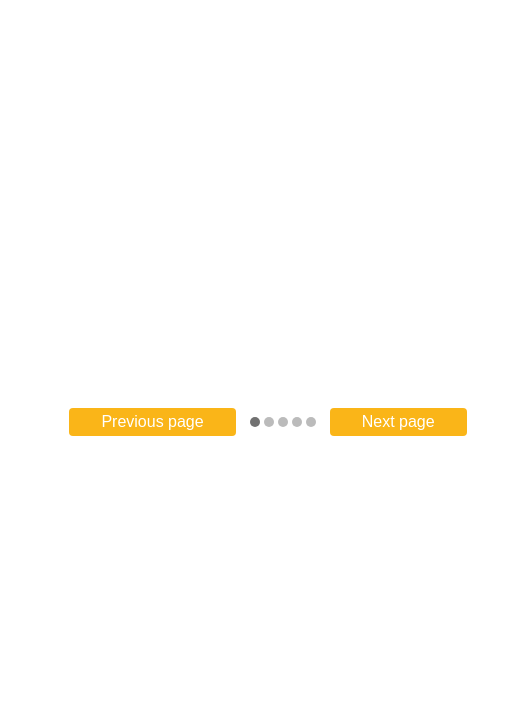
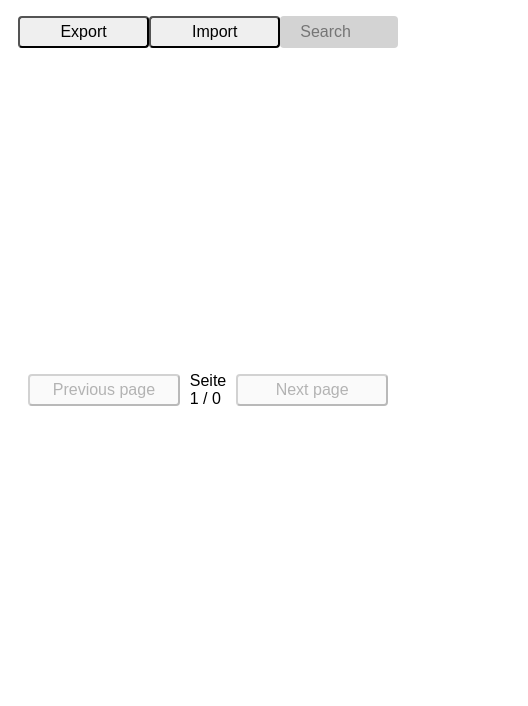
Before and after one commit to MrFireDevil/NoMoreAnime, a browser extension: page src/content/popup.html in a window 400 px wide. Shown: the part 138-844 px from the top of the page, 528 px wide, since content can reach past the window. Drawn offline with Linux system fonts and the light colour scheme.

Commit message:
Replace ugly orange button to simple trash icon button

```diff
--- a/src/content/popup.css
+++ b/src/content/popup.css
@@ -1,32 +1,52 @@
+/* Grundlegende Formatierung für den Body */
 body {
     font-family: Arial, sans-serif;
     padding: 10px;
-    width: 500px;
     display: flex;
     flex-direction: column;
-    height: 560px;
+    width: 500px;  /* Feste Breite für die Extension */
+    height: 560px; /* Feste Höhe für die Extension */
+    max-width: 100%; /* Sicherstellen, dass es nicht breiter als der Bildschirm wird */
+    max-height: 100vh; /* Sicherstellen, dass es nicht höher als der Bildschirm wird */
+    box-sizing: border-box;
 }
 
+/* Header mit Titel und Darkmode-Switch */
+#header {
+    display: flex;
+    justify-content: space-between;
+    align-items: center;
+    margin-bottom: 15px;
+}
+
+/* Button und Input-Bereich */
 #buttons {
     display: flex;
-    #justify-content: space-between;
-    margin-bottom: 5px;
+    justify-content: space-between;
+    margin-bottom: 10px;
+    width: 100%;
 }
 
-button {
-    background-color: #fab518;
-    color: white;
-    padding: 5px 32px;
-    text-align: center;
-    text-decoration: none;
-    display: inline-block;
+/* Allgemeines Styling für Buttons */
+button, #search-input {
+    margin: 4px 0;
+    padding: 5px 20px;
+    border-radius: 4px;
     font-size: 16px;
-    margin: 4px 2px;
     cursor: pointer;
-    border: none;
-    border-radius: 4px;
+    width: 100%;  /* Stellen sicher, dass sie die volle Breite nutzen */
 }
 
+/* Styling für den Suchinput */
+#search-input {
+    background-color: lightgray;
+    color: black;
+    border: none;
+    width: calc(100% - 40px);
+    box-sizing: border-box;
+}
+
+/* Styling für die Anime-Elemente */
 .anime {
     border: 1px solid #ddd;
     border-radius: 4px;
@@ -35,25 +55,65 @@ button {
     display: flex;
     justify-content: space-between;
     align-items: center;
+    position: relative; /* Erforderlich für die Positionierung des Buttons */
 }
 
 .anime-name {
+    font-size: 16px;
     margin-right: 10px;
-    font-size: 16px;
+    flex-grow: 1; /* Der Name soll den verfügbaren Platz einnehmen */
 }
 
-#search-input {
-    background-color: lightgray; /* Gleiche Hintergrundfarbe wie die Buttons */
-    color: black; /* Gleiche Textfarbe wie die Buttons */
-    padding: 5px; /* Gleicher Innenabstand wie die Buttons */
-    font-size: 16px; /* Gleiche Schriftgröße wie die Buttons */
-    margin: 4px 2px; /* Gleicher Außenabstand wie die Buttons */
-    border: none; /* Entfernt den Standardrahmen */
-    border-radius: 4px; /* Gleicher Border-Radius wie die Buttons */
-    width: calc(100% - 40px); /* 100% - doppelter Abstand zum Rand */
-    box-sizing: border-box; /* Damit Padding und Border in die Breite einbezogen werden */
+.unhide-button {
+    background: none;
+    border: none;
+    padding: 0;
+    cursor: pointer;
+    display: flex;
+    justify-content: center;
+    align-items: center;
+    position: absolute; /* Positioniert den Button relativ zur Box */
+    right: 10px; /* Abstände vom rechten Rand */
+    top: 50%;
+    transform: translateY(-50%); /* Zentriert vertikal */
+    width: 20px;
+    height: 20px;
 }
 
+/* Der Button für das Papierkorb-Symbol */
+.delete-button {
+    background: none; /* Kein Hintergrund */
+    border: none; /* Kein Rand */
+    cursor: pointer; /* Zeigt an, dass es klickbar ist */
+    padding: 0; /* Kein Padding, Button soll nur so groß wie das Symbol sein */
+    /* Kein zusätzlicher Abstand */
+    margin: 0 10px 0 0;
+    display: inline-flex; /* Zeigt den Button inline an, aber ohne zusätzliche Breite */
+    align-items: center; /* Zentriert das Symbol vertikal */
+    justify-content: center; /* Zentriert das Symbol horizontal */
+    width: auto; /* Verhindert, dass der Button die gesamte Zeilenbreite einnimmt */
+    height: auto; /* Verhindert, dass der Button mehr Höhe einnimmt als das Symbol */
+    box-sizing: content-box; /* Verhindert, dass der Button eine größere Fläche als das Symbol beansprucht */
+}
+
+/* Das Papierkorb-Icon */
+.delete-button i {
+    color: #ff0000; /* Rote Farbe für das Papierkorb-Symbol */
+    font-size: 20px; /* Die Größe des Symbols */
+    transition: color 0.3s ease; /* Sanfter Übergang beim Hover */
+}
+
+/* Hover-Effekt für das Papierkorb-Icon */
+.delete-button:hover i {
+    color: #d70000; /* Dunkleres Rot beim Hover */
+}
+
+/* Entfernen des Fokusrahmens bei Klick */
+.delete-button:focus {
+    outline: none;
+}
+
+/* Dot-Style für Statusanzeigen */
 .dot {
     height: 10px;
     width: 10px;
@@ -68,39 +128,35 @@ button {
     background-color: #717171;
 }
 
+/* Pagination-Container */
 #pagination {
     display: flex;
     justify-content: center;
     align-items: center;
-    position: sticky;
-    bottom: 0;
-    background: white;
-    margin-top: 10px;
+    background-color: #fff;
+    padding: 10px;
 }
 
+/* Anzeige der aktuellen Seite */
 #page-indicator {
     margin: 0 10px;
 }
 
+/* Anime-Liste, die scrollbar ist */
 #anime-list-container {
+    overflow-y: auto;
+    margin-bottom: 10px;
+    width: 100%;
     flex-grow: 1;
-    overflow-y: auto;
-    padding-right: 5px;
 }
 
-/* Darkmode slider */
-
-#header {
-  display: flex;
-  justify-content: space-between;
-  align-items: center;
-}
-
+/* Darkmode */
 body.dark-mode {
     background-color: #202124;
     color: #FFFFFF;
 }
 
+/* Darkmode-Spezifische Styles */
 body.dark-mode .anime {
     background-color: #292a2d;
     border-color: #292a2d;
@@ -110,6 +166,21 @@ body.dark-mode button {
     background-color: #fe8432;
 }
 
+body.dark-mode #pagination {
+    background-color: #202124;
+    color: white;
+}
+
+/* Darkmode für den Dot */
+body.dark-mode .dot {
+    background-color: #666666;
+}
+
+body.dark-mode .dot.active {
+    background-color: #999999;
+}
+
+/* Darkmode-Slider für das Thema */
 .theme-switch {
     position: relative;
     display: inline-block;
@@ -153,7 +224,7 @@ input:checked + .slider:before {
     transform: translateX(26px);
 }
 
-/* Rounded sliders */
+/* Abgerundete Slider */
 .slider.round {
     border-radius: 34px;
 }
@@ -162,33 +233,26 @@ input:checked + .slider:before {
     border-radius: 50%;
 }
 
-body.dark-mode .dot {
-  background-color: #666666;
+/* Stil für die gesamte Scrollleiste */
+::-webkit-scrollbar {
+    width: 8px;  /* Breite der Scrollleiste */
+    height: 8px; /* Höhe der horizontalen Scrollleiste */
 }
 
-body.dark-mode .dot.active {
-  background-color: #999999;
+/* Stil für den "Track" (Hintergrund der Scrollleiste) */
+::-webkit-scrollbar-track {
+    background-color: #f1f1f1; /* Heller Hintergrund */
+    border-radius: 10px; /* Abgerundete Ecken */
 }
 
-body.dark-mode #pagination {
-  background-color: #202124;
+/* Stil für den "Thumb" (Schieberegler der Scrollleiste) */
+::-webkit-scrollbar-thumb {
+    background-color: #888;  /* Graue Farbe für den Schieberegler */
+    border-radius: 10px;     /* Abgerundete Ecken */
+    border: 2px solid #f1f1f1; /* Etwas Abstand vom Track */
 }
 
-/* Stil für die Scroll-Leiste */
-::-webkit-scrollbar {
-  width: 8px;
-  margin-right: 30px;
+/* Hover-Effekt für den Schieberegler */
+::-webkit-scrollbar-thumb:hover {
+    background-color: #555; /* Dunklere Farbe, wenn der Benutzer darüber schwebt */
 }
-
-body.dark-mode ::-webkit-scrollbar-track {
-  background-color: #202124;
-}
-
-::-webkit-scrollbar-thumb {
-  background-color: #888;
-  border-radius: 4px;
-}
-
-::-webkit-scrollbar-thumb:hover {
-  background-color: #555;
-}
--- a/src/content/popup.html
+++ b/src/content/popup.html
@@ -2,6 +2,7 @@
 <html lang="en">
 <head>
   <link rel="stylesheet" type="text/css" href="popup.css">
+  <link rel="stylesheet" href="https://cdnjs.cloudflare.com/ajax/libs/font-awesome/5.15.4/css/all.min.css">
   <title>Unwanted animes</title>
 </head>
 <body>
--- a/src/content/popup.js
+++ b/src/content/popup.js
@@ -18,20 +18,15 @@ chrome.storage.local.get(null, (items) => {
         // Get the animes for the current page
         const animesForPage = hiddenAnimes.slice(currentPage * itemsPerPage, (currentPage + 1) * itemsPerPage);
 
-        // Update the page indicator
+        // Update the page indicator (now showing "currentPage / totalPages")
         pageIndicator.innerHTML = '';
         const totalPages = Math.ceil(hiddenAnimes.length / itemsPerPage);
-        let startPage = Math.max(0, Math.min(totalPages - 5, currentPage - 2));
-        for (let i = startPage; i < startPage + 5; i++) {
-            const dot = document.createElement('span');
-            dot.className = 'dot';
-            if (i === currentPage) {
-                dot.className += ' active';
-            }
-            pageIndicator.appendChild(dot);
-        }
 
-        // Add the animes for the current page
+        // Display the page indicator as "currentPage / totalPages"
+        const pageText = document.createElement('span');
+        pageText.textContent = `Seite ${currentPage + 1} / ${totalPages}`;
+        pageIndicator.appendChild(pageText);
+
         animesForPage.forEach((animeName) => {
             const animeDiv = document.createElement('div');
             animeDiv.className = 'anime';
@@ -41,31 +36,40 @@ chrome.storage.local.get(null, (items) => {
             animeNameSpan.className = 'anime-name';
             animeDiv.appendChild(animeNameSpan);
 
-            const unhideButton = document.createElement('button');
-            unhideButton.textContent = 'Einblenden';
-            unhideButton.addEventListener('click', () => {
-                // Remove this anime from the hidden list
+            // Ersetzen des Text-Buttons durch das Papierkorb-Icon
+            const deleteButton = document.createElement('button');
+            deleteButton.className = 'delete-button'; // Setze eine Klasse für das Styling
+
+            // Füge das Papierkorb-Icon hinzu
+            const icon = document.createElement('i');
+            icon.classList.add('fas', 'fa-trash-alt'); // Papierkorb-Icon
+            deleteButton.appendChild(icon);
+
+            // Event-Listener für das Löschen des Animes
+            deleteButton.addEventListener('click', () => {
+                // Entferne das Anime aus dem lokalen Speicher
                 chrome.storage.local.remove(animeName, () => {
-                    // Remove this anime from the popup
+                    // Entferne das Anime-Element aus der Anzeige
                     animeDiv.remove();
 
-                    // Refresh the current tab
-                    chrome.tabs.query({active: true, currentWindow: true}, (tabs) => {
-                        chrome.tabs.reload(tabs[0].id);
-                    });
-
-                    // Remove the anime from the hiddenAnimes array and update the list
+                    // Entferne das Anime aus der hiddenAnimes Liste und aktualisiere die Anzeige
                     hiddenAnimes = hiddenAnimes.filter(anime => anime !== animeName);
                     updateList();
                 });
             });
-            animeDiv.appendChild(unhideButton);
 
-            hiddenAnimesList.appendChild(animeDiv);
+            animeDiv.appendChild(deleteButton); // Papierkorb-Button zum Anime hinzufügen
+            hiddenAnimesList.appendChild(animeDiv); // Anime zur Liste hinzufügen
         });
+
+
+
+
+
         // Enable or disable the page buttons based on the current page
         prevPageButton.disabled = currentPage === 0;
         nextPageButton.disabled = (currentPage + 1) * itemsPerPage >= hiddenAnimes.length;
+
         // Update the title to include the number of hidden animes
         title.textContent = `Unwanted animes (${hiddenAnimes.length})`;
     }
```
Lines whose indentation alone changed are shown as unchanged.
